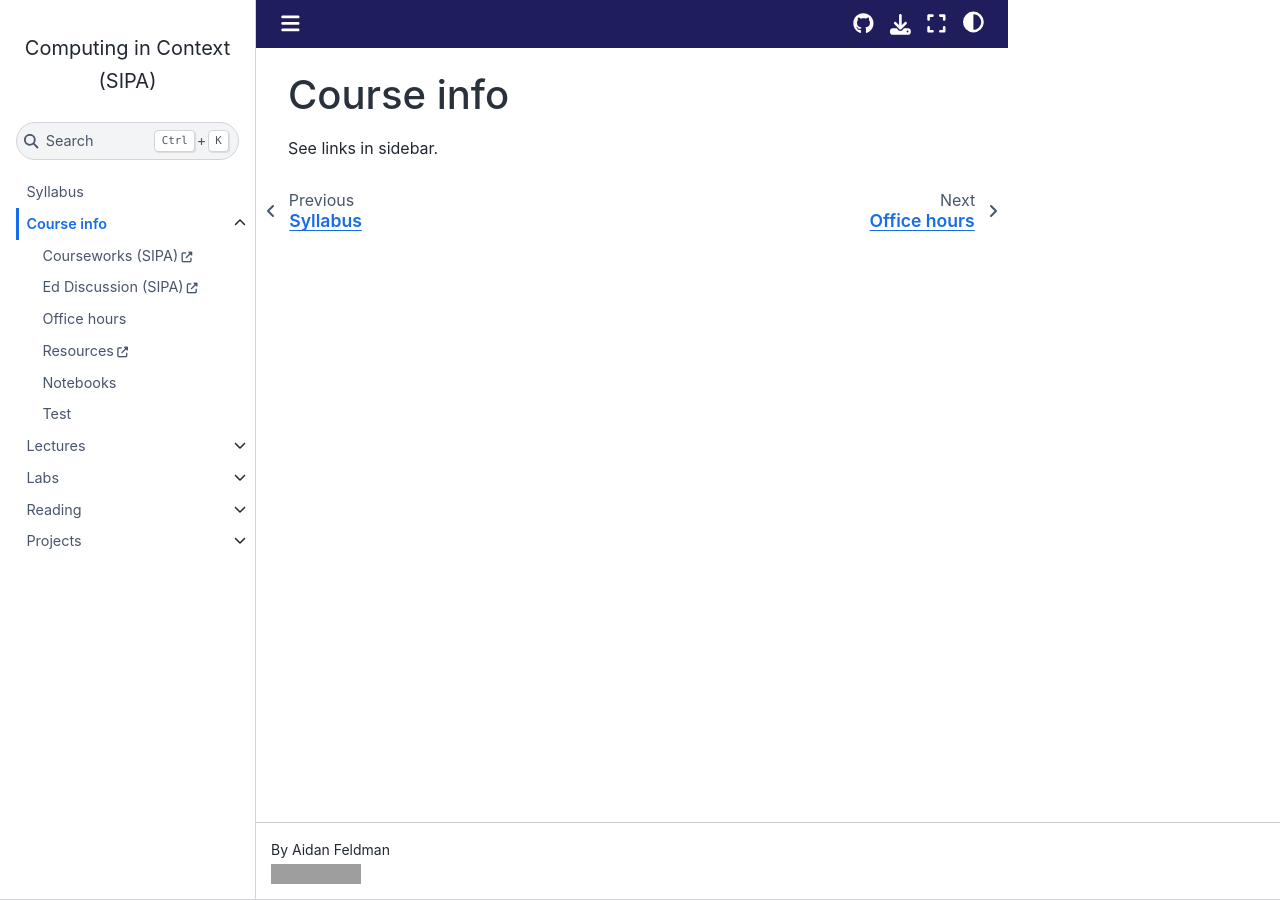
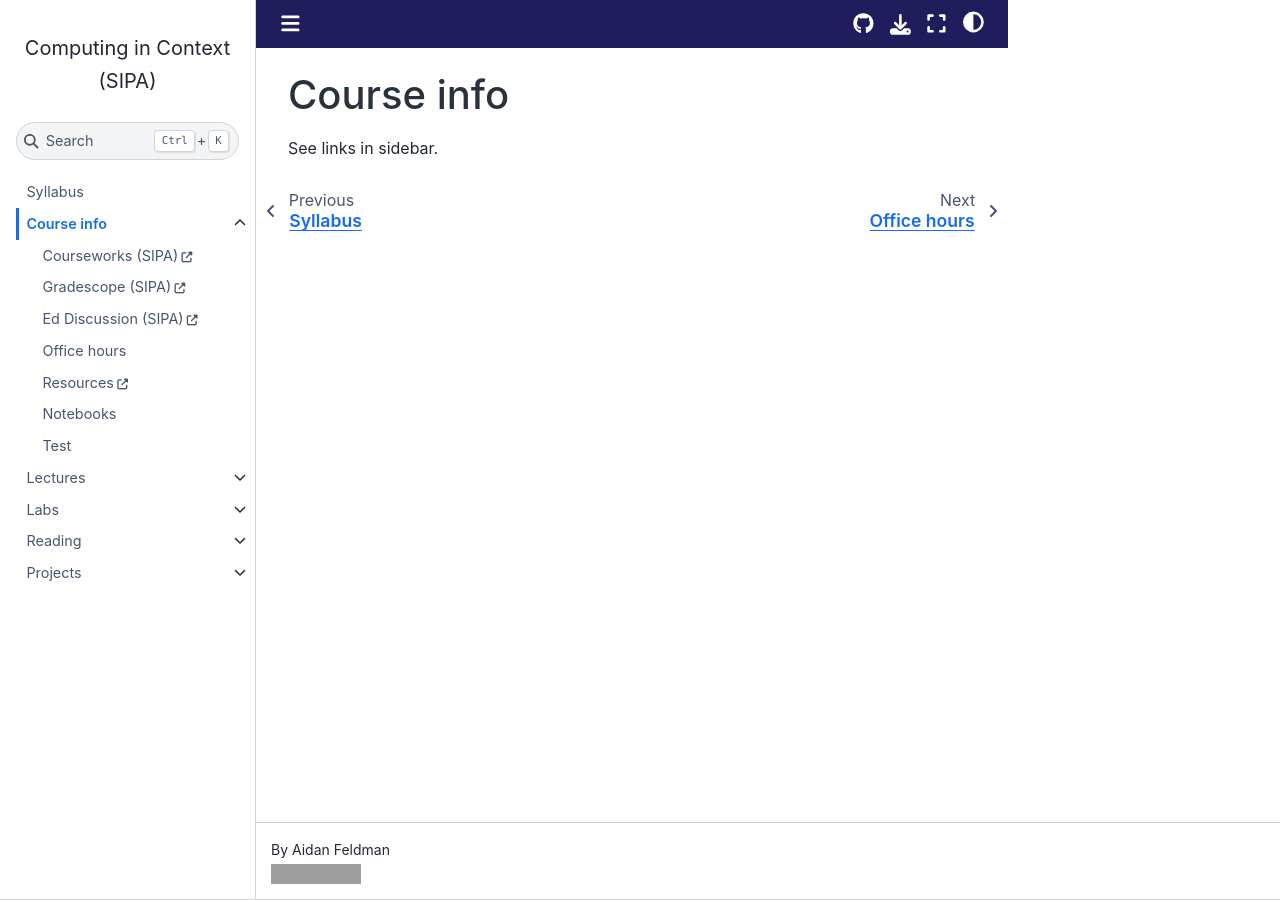
Before and after one commit to afeld/computing-in-context, a Jupyter Book: the page built from course_info.md, in a window 1280 px wide. Built offline with Jupyter Book 1.0.4 settings and Sphinx 7.4.7 and the Sphinx Book theme 1.1.4, drawn with Linux system fonts in a browser that asks for light colours; pages that are not in the unit, such as notebooks, are missing from menus; comment, search, counter and statistics services are not loaded; grey boxes are pictures that could not be loaded.

Commit message:
link to Gradescope from navigation

```diff
--- a/_toc.yml
+++ b/_toc.yml
@@ -8,6 +8,10 @@ chapters:
       #   title: Courseworks (combined)
       - url: https://courseworks2.columbia.edu/courses/230821
         title: Courseworks (SIPA)
+      # - url: https://courseworks2.columbia.edu/courses/226977/external_tools/29680?display=borderless
+      #   title: Gradescope (combined)
+      - url: https://courseworks2.columbia.edu/courses/230821/external_tools/29680?display=borderless
+        title: Gradescope (SIPA)
       # - url: https://courseworks2.columbia.edu/courses/226977/external_tools/37606?display=borderless
       #   title: Ed Discussion (combined)
       - url: https://courseworks2.columbia.edu/courses/230821/external_tools/37606?display=borderless
```
